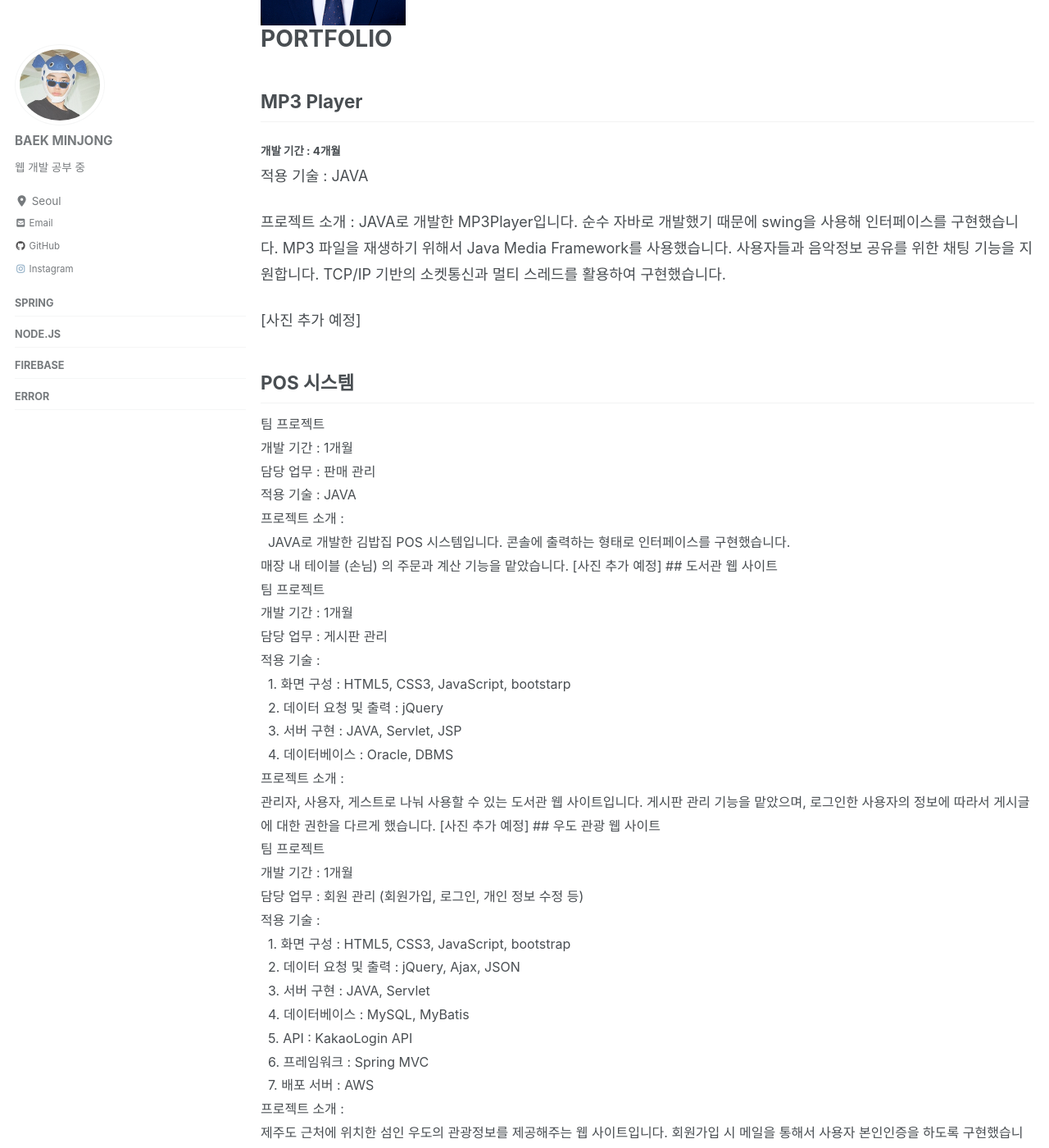
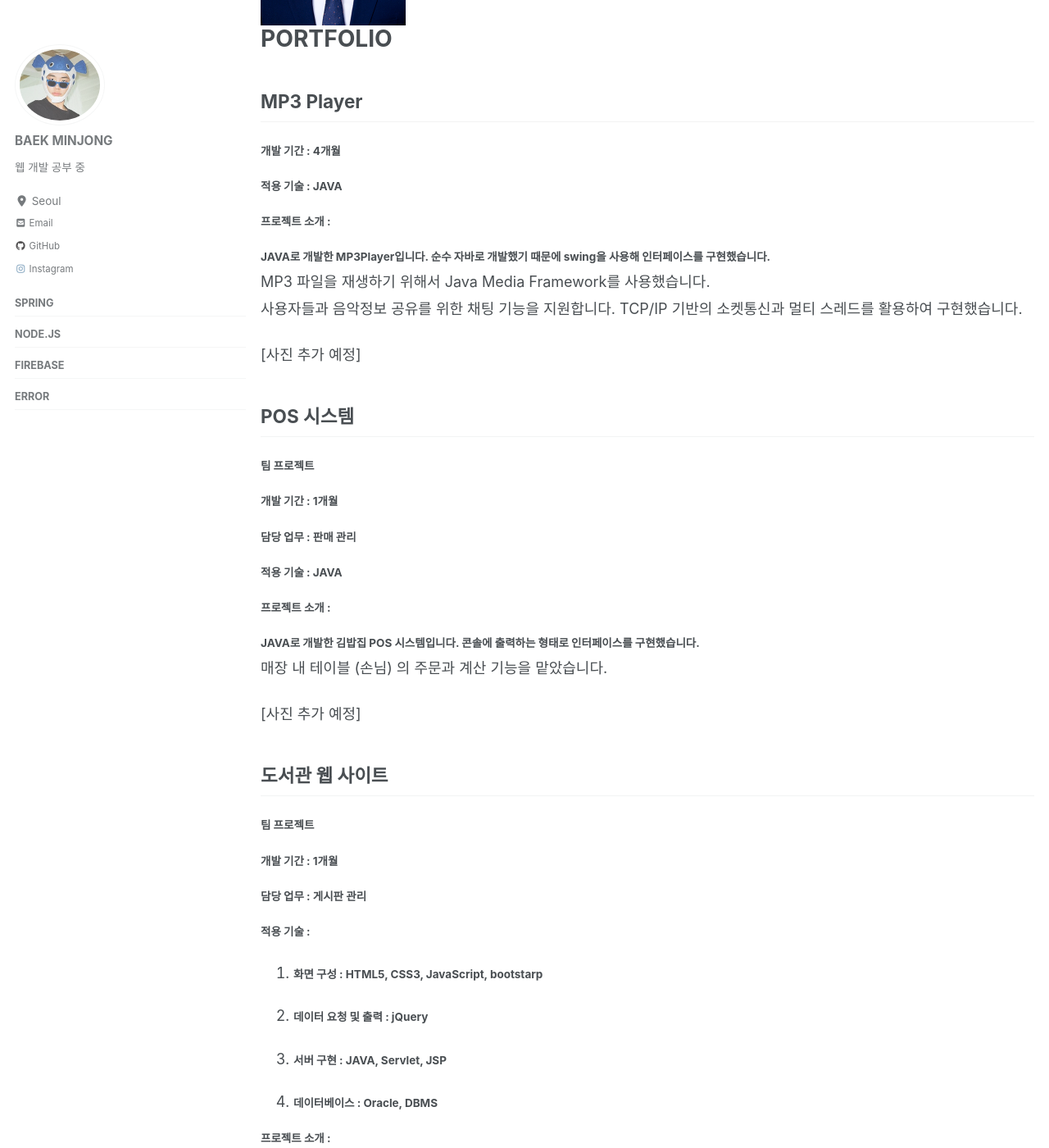
Before and after one commit to kjw0112m/minjongbaek.github.io, a Jekyll site: the page built from _pages/about.md, in a window 1280 px wide and 1400 px high, scrolled down 442 px. Shown: the whole window at 82% size. Built offline with Jekyll 4.4.1, drawn with Linux system fonts in a browser that asks for light colours; cached includes are drawn as plain includes; nearby versions of some CDN libraries; some of the changed text lies outside the part shown.

Commit message:
Update about.md

```diff
--- a/_pages/about.md
+++ b/_pages/about.md
@@ -32,15 +32,14 @@ classes: wide
 
 ## MP3 Player
 
-###### 개발 기간 : 4개월
+##### 개발 기간 : 4개월
 
+##### 적용 기술 : JAVA
 
-적용 기술 : JAVA
+##### 프로젝트 소개 :
 
-프로젝트 소개 :
-  JAVA로 개발한 MP3Player입니다. 순수 자바로 개발했기 때문에 swing을 사용해 인터페이스를 구현했습니다.
-MP3 파일을 재생하기 위해서 Java Media Framework를 사용했습니다.
-  사용자들과 음악정보 공유를 위한 채팅 기능을 지원합니다. TCP/IP 기반의 소켓통신과 멀티 스레드를 활용하여 구현했습니다.
+##### JAVA로 개발한 MP3Player입니다. 순수 자바로 개발했기 때문에 swing을 사용해 인터페이스를 구현했습니다.
+MP3 파일을 재생하기 위해서 Java Media Framework를 사용했습니다.<br>사용자들과 음악정보 공유를 위한 채팅 기능을 지원합니다. TCP/IP 기반의 소켓통신과 멀티 스레드를 활용하여 구현했습니다.
 
 [사진 추가 예정]
 
@@ -48,21 +47,17 @@ MP3 파일을 재생하기 위해서 Java Media Framework를 사용했습니다.
 
 ## POS 시스템
 
-<div style="font-size:16px;">
-팀 프로젝트<br>
+##### 팀 프로젝트
 
-<div style="font-size:16px;">
-개발 기간 : 1개월<br>
+##### 개발 기간 : 1개월
 
+##### 담당 업무 : 판매 관리
 
-<div style="font-size:16px;">
-담당 업무 : 판매 관리<br>
+##### 적용 기술 : JAVA
 
-<div style="font-size:16px;">
-적용 기술 : JAVA<br>
-<div style="font-size:16px;">
-프로젝트 소개 :<br>
-&nbsp;&nbsp;JAVA로 개발한 김밥집 POS 시스템입니다. 콘솔에 출력하는 형태로 인터페이스를 구현했습니다. <br>
+##### 프로젝트 소개 :
+
+#####  JAVA로 개발한 김밥집 POS 시스템입니다. 콘솔에 출력하는 형태로 인터페이스를 구현했습니다.
 매장 내 테이블 (손님) 의 주문과 계산 기능을 맡았습니다.
 
 [사진 추가 예정]
@@ -71,52 +66,54 @@ MP3 파일을 재생하기 위해서 Java Media Framework를 사용했습니다.
 
 ## 도서관 웹 사이트
 
-<div style="font-size:16px;">
-팀 프로젝트<br>
+##### 팀 프로젝트
 
-<div style="font-size:16px;">
-개발 기간 : 1개월<br>
+##### 개발 기간 : 1개월
 
-<div style="font-size:16px;"> 담당 업무 : 게시판 관리 <br>
+##### 담당 업무 : 게시판 관리
 
-<div style="font-size:16px;"> 적용 기술 : <br>
-&nbsp;&nbsp;1. 화면 구성 : HTML5, CSS3, JavaScript, bootstarp <br>
-&nbsp;&nbsp;2. 데이터 요청 및 출력 : jQuery <br>
-&nbsp;&nbsp;3. 서버 구현 : JAVA, Servlet, JSP <br>
-&nbsp;&nbsp;4. 데이터베이스 : Oracle, DBMS <br>
+##### 적용 기술 :
 
-<div style="font-size:16px;">
-프로젝트 소개 : <br>
-관리자, 사용자, 게스트로 나눠 사용할 수 있는 도서관 웹 사이트입니다. 게시판 관리 기능을 맡았으며, 로그인한 사용자의 정보에 따라서 게시글에 대한 권한을 다르게 했습니다.
+1. ##### 화면 구성 : HTML5, CSS3, JavaScript, bootstarp
 
+2. ##### 데이터 요청 및 출력 : jQuery
 
+3. ##### 서버 구현 : JAVA, Servlet, JSP
 
-[사진 추가 예정]
+4. ##### 데이터베이스 : Oracle, DBMS
+
+##### 프로젝트 소개 :
+  #####   관리자, 사용자, 게스트로 나눠 사용할 수 있는 도서관 웹 사이트입니다. 게시판 관리 기능을 맡았으며, 로그인한 사용자의 정보에 따라서 게시글에 대한 권한을 다르게 했습니다.
 
 
 
 ## 우도 관광 웹 사이트
 
-<div style="font-size:16px;">
- 팀 프로젝트<br>
+##### 팀 프로젝트
 
-<div style="font-size:16px;">개발 기간 : 1개월<br>
+##### 개발 기간 : 1개월
 
-<div style="font-size:16px;">담당 업무 : 회원 관리 (회원가입, 로그인, 개인 정보 수정 등)<br>
+##### 담당 업무 : 회원 관리 (회원가입, 로그인, 개인 정보 수정 등)
 
-<div style="font-size:16px;">적용 기술 :<br>
-&nbsp;&nbsp;1. 화면 구성 : HTML5, CSS3, JavaScript, bootstrap<br>
-&nbsp;&nbsp;2. 데이터 요청 및 출력 : jQuery, Ajax, JSON<br>
-&nbsp;&nbsp;3. 서버 구현 : JAVA, Servlet<br>
-&nbsp;&nbsp;4. 데이터베이스 : MySQL, MyBatis<br>
-&nbsp;&nbsp;5. API : KakaoLogin API<br>
-&nbsp;&nbsp;6. 프레임워크 : Spring MVC<br>
-&nbsp;&nbsp;7. 배포 서버 : AWS<br>
+##### 적용 기술 :
 
-<div style="font-size:16px;">
-    프로젝트 소개 :<br>
-제주도 근처에 위치한 섬인 우도의 관광정보를 제공해주는 웹 사이트입니다. 회원가입 시 메일을 통해서 사용자 본인인증을 하도록 구현했습니다.<br>
-비밀번호 분실 시에는 인증 과정을 거친 후 사용자의 비밀번호를 무작위 코드로 변경하고 메일로 전송하도록 구현했습니다.
+1. ##### 화면 구성 : HTML5, CSS3, JavaScript, bootstrap
+
+2. ##### 데이터 요청 및 출력 : jQuery, Ajax, JSON
+
+3. ##### 서버 구현 : JAVA, Servlet
+
+4. ##### 데이터베이스 : MySQL, MyBatis
+
+5. ##### API : KakaoLogin API
+
+6. ##### 프레임워크 : Spring MVC
+
+7. ##### 배포 서버 : AWS
+
+##### 프로젝트 소개 :
+
+#####    제주도 근처에 위치한 섬인 우도의 관광정보를 제공해주는 웹 사이트입니다. 회원가입 시 메일을 통해서 사용자 본인인증을 하도록 구현했습니다.<br>  비밀번호 분실 시에는 인증 과정을 거친 후 사용자의 비밀번호를 무작위 코드로 변경하고 메일로 전송하도록 구현했습니다.
 
 
 
```
